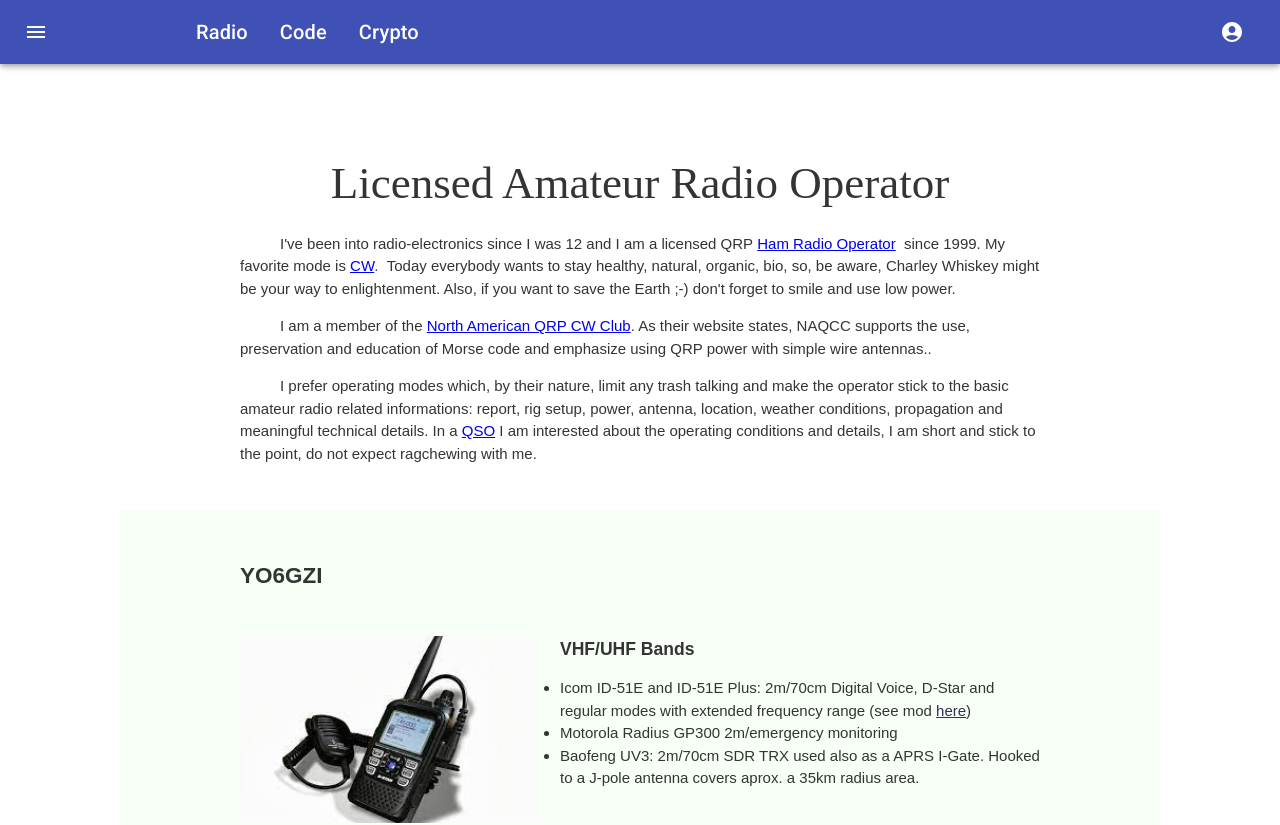
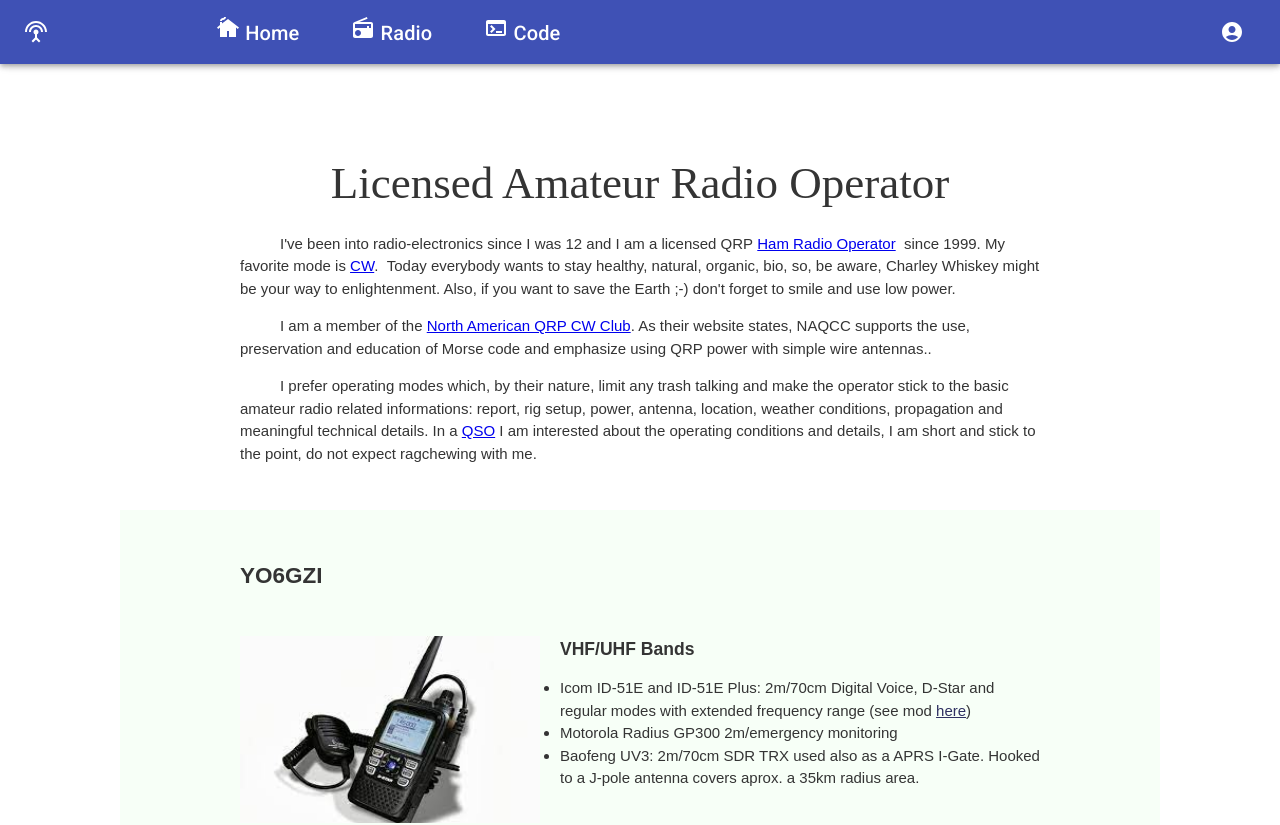
Before and after one commit to jfazakas/webpage, a React (Create React App) app: page / in a window 1280 px wide. Shown: the top 825 px of the page. Built offline with nearby package versions, Linux system fonts and the light colour scheme.

Commit message:
fixed menu, added home and icons

```diff
--- a/src/components/TopMenuAccountCircleCmp.js
+++ b/src/components/TopMenuAccountCircleCmp.js
@@ -23,7 +23,7 @@ const TopMenuAccountCircleCmp = ({ classes }) => {
   const nodeRef = useRef(null);
 
   return (
-    <CSSTransition nodeRef={nodeRef}>
+    <CSSTransition nodeRef={nodeRef} timeout={0}>
       <div ref={nodeRef} className={classes.accountCircle}>
         <IconButton
           ref={anchorEl}
--- a/src/components/TopMenuButtonCmp.js
+++ b/src/components/TopMenuButtonCmp.js
@@ -1,6 +1,6 @@
-import MenuIcon from "@mui/icons-material/Menu";
 import IconButton from "@material-ui/core/IconButton";
-// import MenuIcon from "@material-ui/icons/SettingsInputAntennaSharp";
+import SettingsInputAntennaIcon from "@mui/icons-material/SettingsInputAntenna";
+// import MenuIcon from "@mui/icons-material/Menu";
 
 const TopMenuButtonCmp = ({ classes }) => {
   return (
@@ -10,7 +10,7 @@ const TopMenuButtonCmp = ({ classes }) => {
       color="inherit"
       aria-label="menu"
     >
-      <MenuIcon />
+      <SettingsInputAntennaIcon />
     </IconButton>
   );
 };
--- a/src/components/TopMenuListCmp.js
+++ b/src/components/TopMenuListCmp.js
@@ -1,5 +1,8 @@
 import { Link } from "react-router-dom";
 import Typography from "@material-ui/core/Typography";
+import RadioIcon from "@mui/icons-material/Radio";
+import TerminalIcon from "@mui/icons-material/Terminal";
+import CottageIcon from "@mui/icons-material/Cottage";
 import { MenuItem } from "@material-ui/core";
 import { topMenuItems } from "../config/topMenuItems";
 
@@ -7,20 +10,36 @@ const linkStyle = {
   textDecoration: "none",
   display: "block",
   color: "white",
+  paddingLeft: 20,
 };
 
+const getIconByIndex = (index) => {
+  switch (index) {
+    case 0:
+      return <CottageIcon />;
+    case 1:
+      return <RadioIcon />;
+    case 2:
+      return <TerminalIcon />;
+    default:
+      return <></>;
+  }
+};
 const TopMenuListCmp = ({ classes }) => {
   return (
     <>
-      {topMenuItems.map((item, index) => (
+      {topMenuItems.map(
+        (item, index) =>
+          item.enabled && (
             <Link to={item.url} style={linkStyle} key={index}>
               <MenuItem key={index}>
                 <Typography variant="h6" className={classes.title}>
-              {item.name}
+                  {getIconByIndex(index)} {item.name}
                 </Typography>
               </MenuItem>
             </Link>
-      ))}
+          )
+      )}
     </>
   );
 };
--- a/src/config/topMenuItems.js
+++ b/src/config/topMenuItems.js
@@ -1,4 +1,10 @@
 export const topMenuItems = [
+  {
+    name: "Home",
+    url: "/home",
+    icon: "",
+    enabled: true,
+  },
   {
     name: "Radio",
     url: "/radio",
@@ -15,7 +21,7 @@ export const topMenuItems = [
     name: "Crypto",
     url: "/crypto",
     icon: "",
-    enabled: true,
+    enabled: false,
   },
 ];
 
```
Lines whose indentation alone changed are shown as unchanged.
